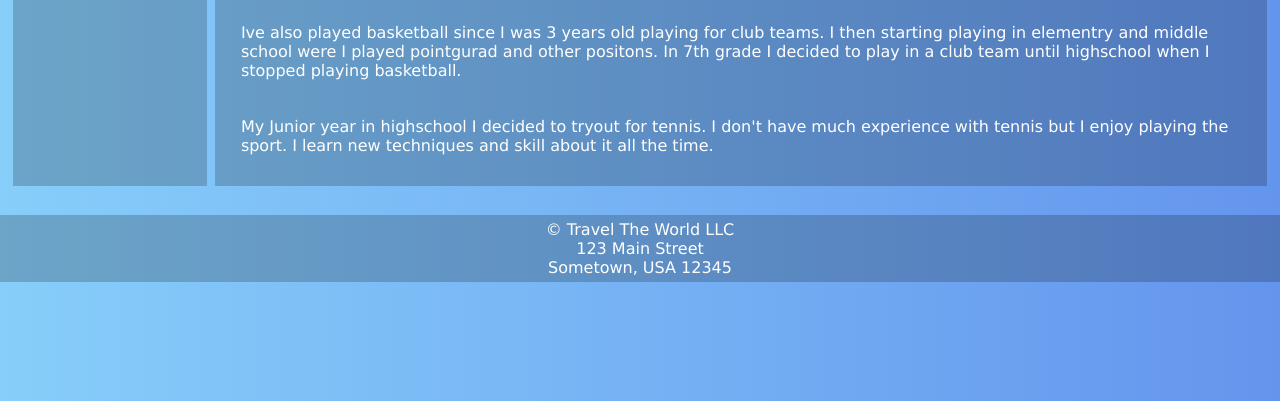
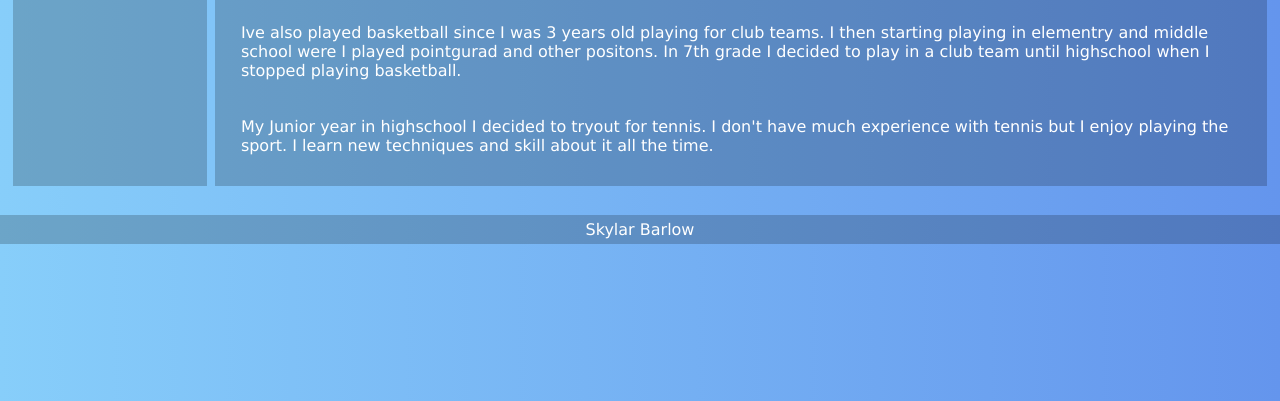
Before and after one commit to SkylarBarlow/final, a plain HTML site: page sports.html in a window 1280 px wide. Shown: the part 399-800 px from the top of the page. Drawn offline with nearby package versions, Linux system fonts and the light colour scheme.

Commit message:
Update sports.html

```diff
--- a/sports.html
+++ b/sports.html
@@ -49,9 +49,7 @@
 
 
     <footer>
-        <p> &copy; Travel The World LLC</p>
-        <p>123 Main Street</p>
-        <p>Sometown, USA 12345</p>
+       <p> Skylar Barlow</p>
     </footer>
   </div>
 </body>
```
